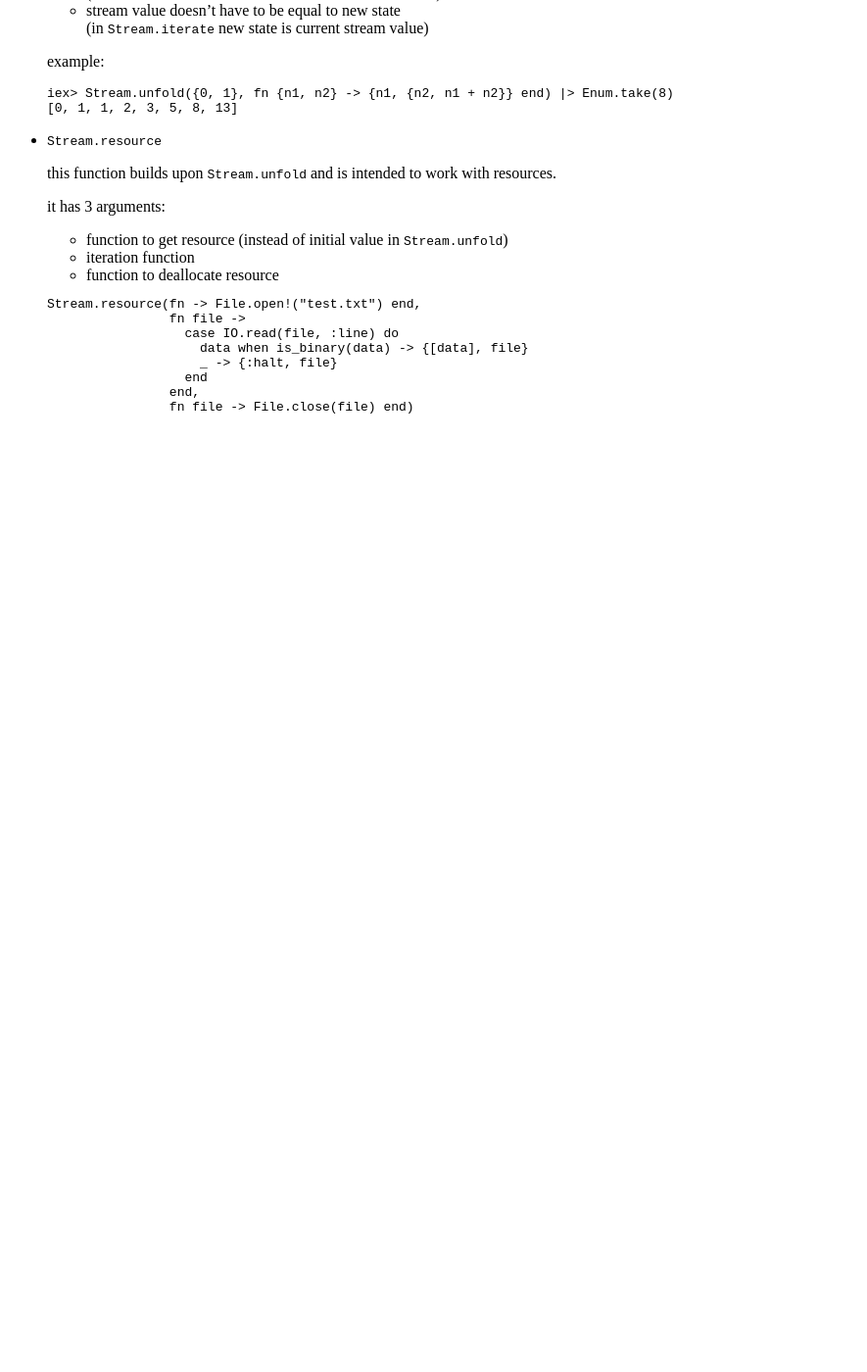
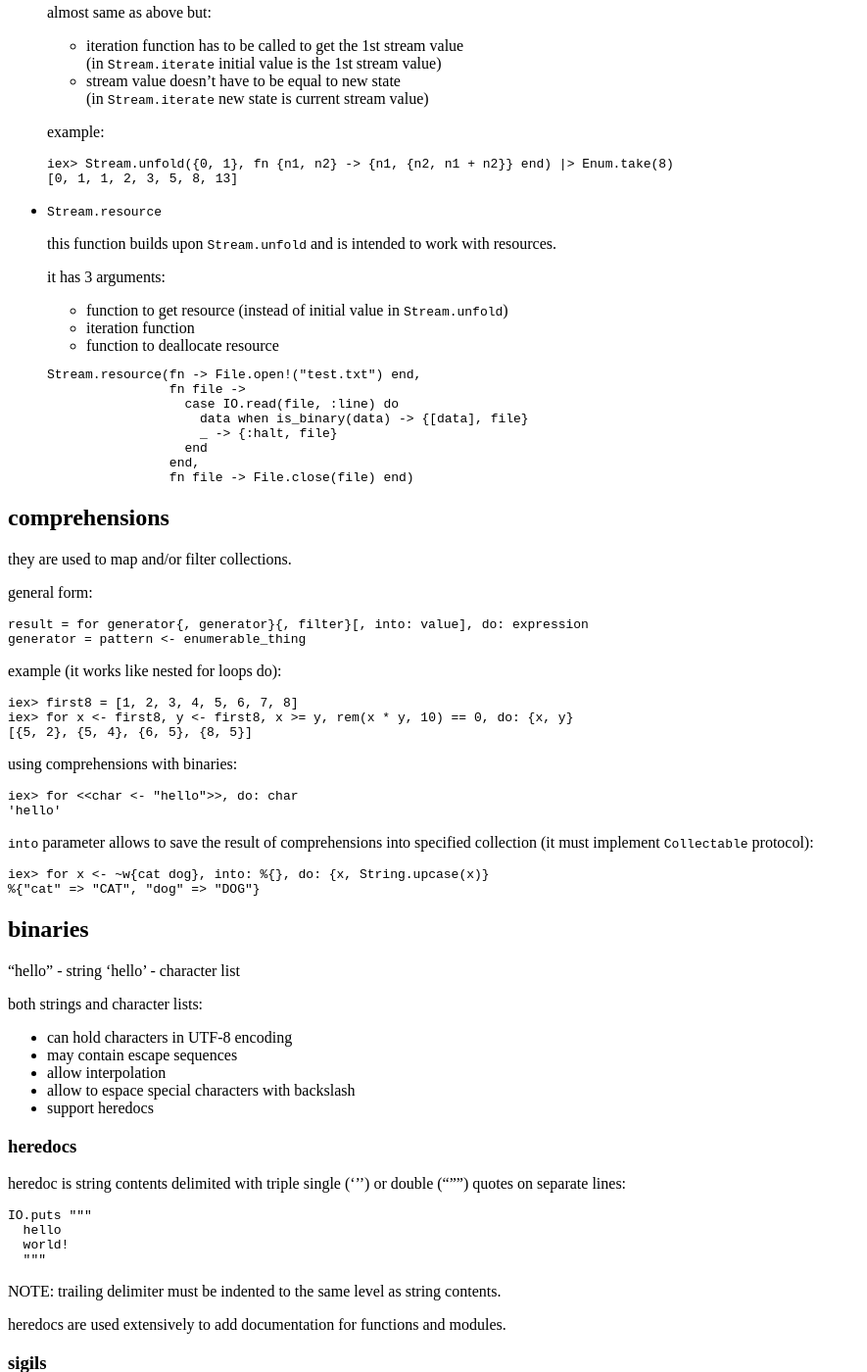
Before and after one commit to tap349/tap349.github.io, a Jekyll site: the page built from _posts/2016-12-31-elixir-notes.md, in a window 1280 px wide and 1400 px high, scrolled down 10733 px. Shown: the whole window at 98% size, without its empty margins (0-885 px from the left). Built offline with Jekyll 4.4.1, drawn with Linux system fonts in a browser that asks for light colours; before the commit the page ends 11172 px from its top, so only the background shows below that; some of the changed text lies outside the part shown.

Commit message:
update 2017-01-09_01:18:48

````diff
--- a/_posts/2016-12-31-elixir-notes.md
+++ b/_posts/2016-12-31-elixir-notes.md
@@ -450,7 +450,7 @@
 
 ### keyword lists
 
-`Keyword` module is used to manipulate keyword lists,
+`Keyword` module is used to manipulate keyword lists.
 
 keyword lists are usually used to store options passed to functions:
 
@@ -755,3 +755,110 @@
                   end,
                   fn file -> File.close(file) end)
   ```
+
+## comprehensions
+
+they are used to map and/or filter collections.
+
+general form:
+
+```
+result = for generator{, generator}{, filter}[, into: value], do: expression
+generator = pattern <- enumerable_thing
+```
+
+example (it works like nested for loops do):
+
+```sh
+iex> first8 = [1, 2, 3, 4, 5, 6, 7, 8]
+iex> for x <- first8, y <- first8, x >= y, rem(x * y, 10) == 0, do: {x, y}
+[{5, 2}, {5, 4}, {6, 5}, {8, 5}]
+```
+
+using comprehensions with binaries:
+
+```sh
+iex> for <<char <- "hello">>, do: char
+'hello'
+```
+
+`into` parameter allows to save the result of comprehensions into specified
+collection (it must implement `Collectable` protocol):
+
+```sh
+iex> for x <- ~w{cat dog}, into: %{}, do: {x, String.upcase(x)}
+%{"cat" => "CAT", "dog" => "DOG"}
+```
+
+## binaries
+
+"hello" - string
+'hello' - character list
+
+both strings and character lists:
+
+- can hold characters in UTF-8 encoding
+- may contain escape sequences
+- allow interpolation
+- allow to espace special characters with backslash
+- support heredocs
+
+### heredocs
+
+heredoc is string contents delimited with triple single (''') or
+double (""") quotes on separate lines:
+
+```elixir
+IO.puts """
+  hello
+  world!
+  """
+```
+
+NOTE: trailing delimiter must be indented to the same level as string contents.
+
+heredocs are used extensively to add documentation for functions and modules.
+
+### sigils
+
+sigil is a symbol with magical powers. it starts with a tilde, followed by
+letter (sigil type), delimited content and optionally some modifiers.
+
+possible delimiters: <>, {}, [], (), ||, //, "", ''
+
+sigil types:
+
+ sigil type | description
+------------|------------------------------------------------
+~C          | character list without escaping and interpolation
+~c          | character list with escaping and interpolation
+~D          | Date in format yyyy-mm-dd
+~N          | naive DateTime in format yyyy-mm-dd dd:mm:ss[.ddd]
+~R          | regexp without escaping and interpolation
+~r          | regexp with escaping and interpolation
+~S          | string without escaping and interpolation
+~s          | string with escaping and interpolation
+~T          | Time in format hh:mm:ss[.dddd]
+~W          | list of words without escaping and interpolation
+~w          | list of words with escaping and interpolation
+
+modifiers for ~W and ~w sigils:
+
+ modifier | sigils returns
+----------|------------------------------------------------
+a         | list of atoms
+c         | list of character lists
+s         | list of strings
+
+modifiers for ~R and ~r sigils:
+
+ modifier | meaning
+----------|------------------------------------------------
+f         | force pattern to start to match on the 1st line of miltiline string
+g         | support named groups
+i         | make matches case insensitive
+m         | ^ and $ match start and end of lines of multiline string
+s         | allow . to match newline characters
+U         | make * and + modifiers ungreedy (same as *? and +?)
+u         | enable unicode-specific patterns like \p
+x         | extended mode (ignore whitespaces and comments)
````
